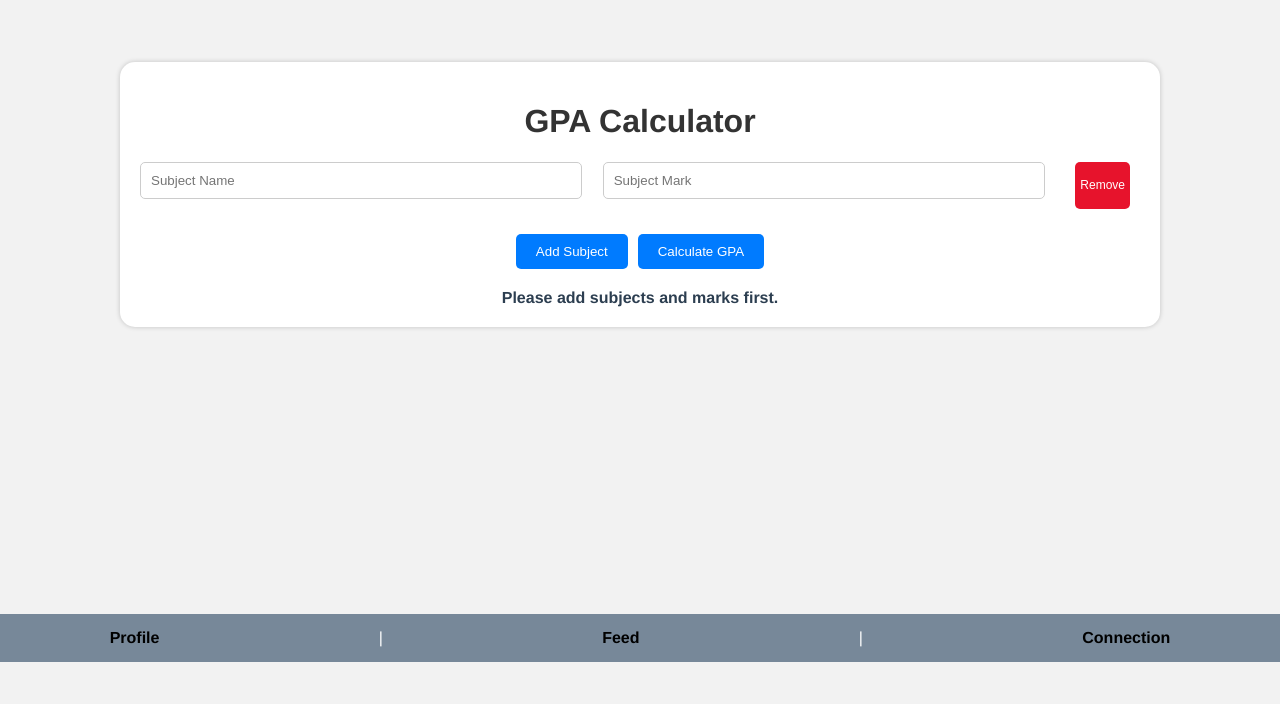
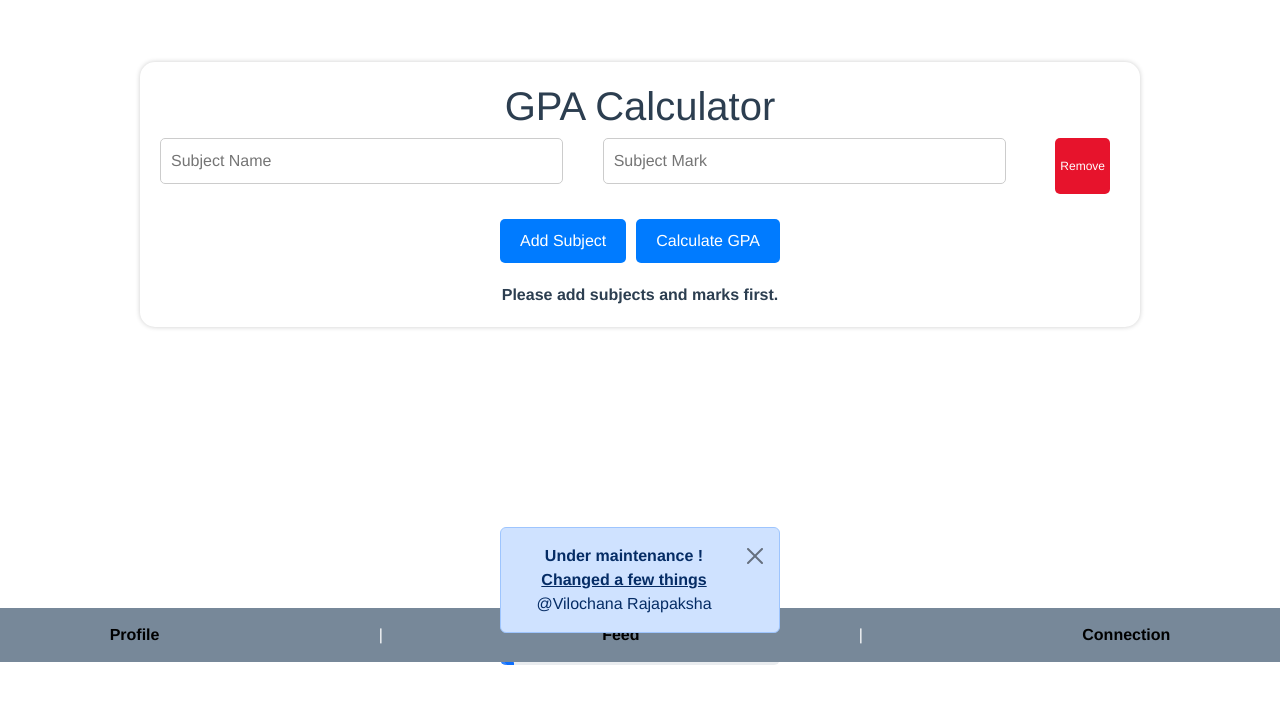
Before and after one commit to bhathiknk/socialmedia-webapp, a Vue app: page /GradesTracking in a window 1280 px wide. Shown: the part 138-842 px from the top of the page. Before the commit the page ends 800 px from the top, so only its background shows below. Built offline with nearby package versions, Linux system fonts and the light colour scheme.

Commit message:
add Boots trap

```diff
--- a/package.json
+++ b/package.json
@@ -10,6 +10,7 @@
   "dependencies": {
     "@fullcalendar/core": "^6.1.9",
     "@fullcalendar/daygrid": "^6.1.9",
+    "bootstrap": "^5.3.2",
     "core-js": "^3.8.3",
     "font-awesome": "^4.7.0",
     "fullcalendar": "^6.1.9",
--- a/src/components/GradesTracking.vue
+++ b/src/components/GradesTracking.vue
@@ -15,6 +15,16 @@
     </form>
     <div id="result" v-if="gpa !== null">Your GPA is: {{ gpa }}</div>
     <div id="result" v-else>Please add subjects and marks first.</div>
+  </div>
+
+  <div id="text-grid" >
+    <div class="alert alert-dismissible alert-primary">
+      <button type="button" class="btn-close" data-bs-dismiss="alert"></button>
+      <strong>Under maintenance !</strong> <a href="#" class="alert-link">Changed a few things</a> @Vilochana Rajapaksha
+    </div>
+    <div class="progress">
+      <div class="progress-bar progress-bar-striped progress-bar-animated" role="progressbar" aria-valuenow="75" aria-valuemin="0" aria-valuemax="100" style="width: 5%;"></div>
+    </div>
   </div>
 
 </template>
@@ -182,4 +192,12 @@ input[type="number"] {
   overflow-y: scroll;
   scroll-behavior: smooth;
 }
+
+#text-grid{
+  margin-top: 200px;
+  margin-right: 500px;
+  margin-left: 500px;
+  margin-bottom: 200px;
+}
+
 </style>
--- a/src/main.js
+++ b/src/main.js
@@ -3,6 +3,8 @@ import App from './App.vue'
 import router from './router'
 import 'font-awesome/css/font-awesome.css'; // or 'font-awesome/css/font-awesome.min.css' for the minified version
 
-
+//import bootstrap files
+import 'bootstrap'
+import 'bootstrap/dist/css/bootstrap.min.css'
 
 createApp(App).use(router).mount('#app')
```
Also changed, not shown: 1 other file (tests, documents, lock files or other folders).
